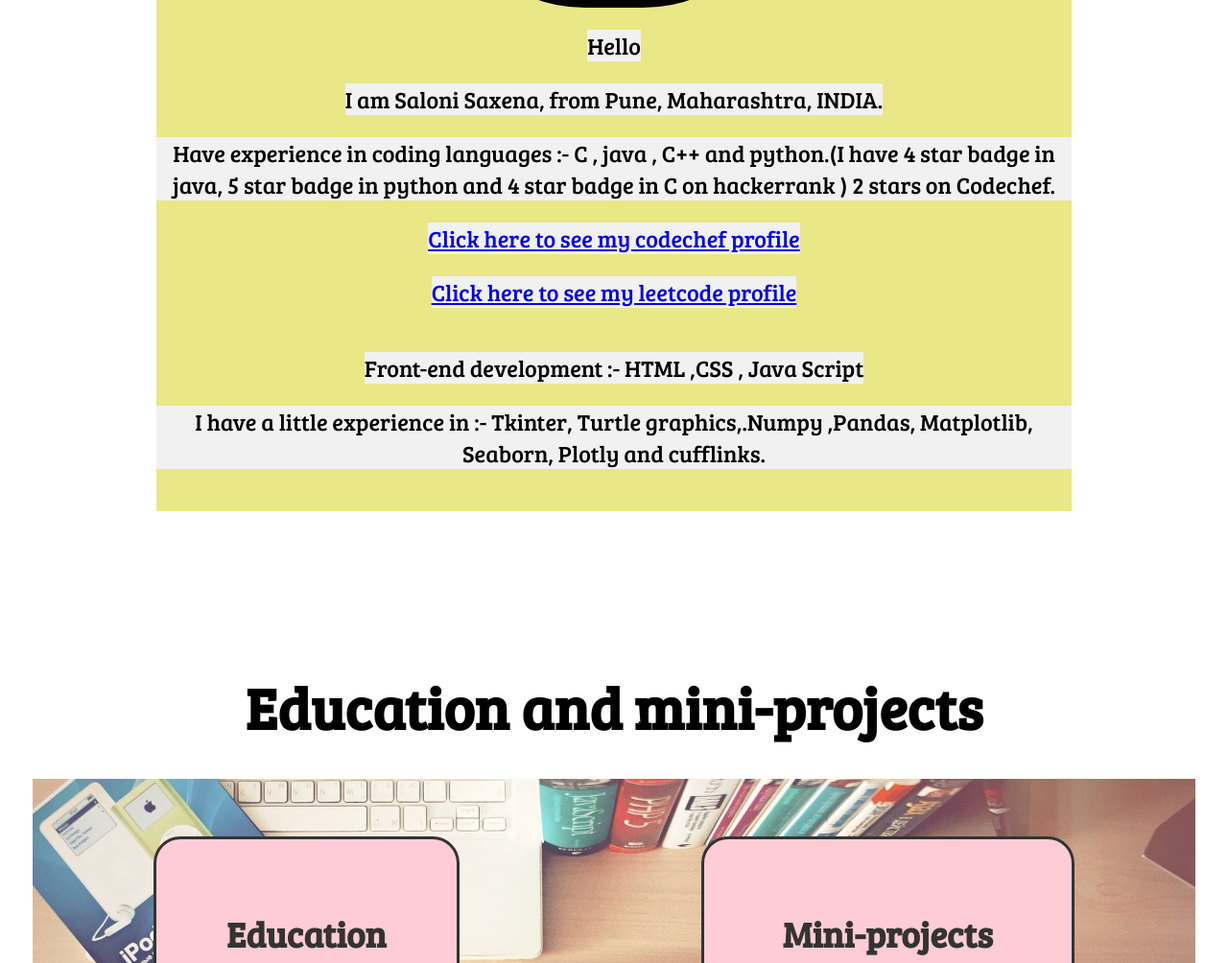
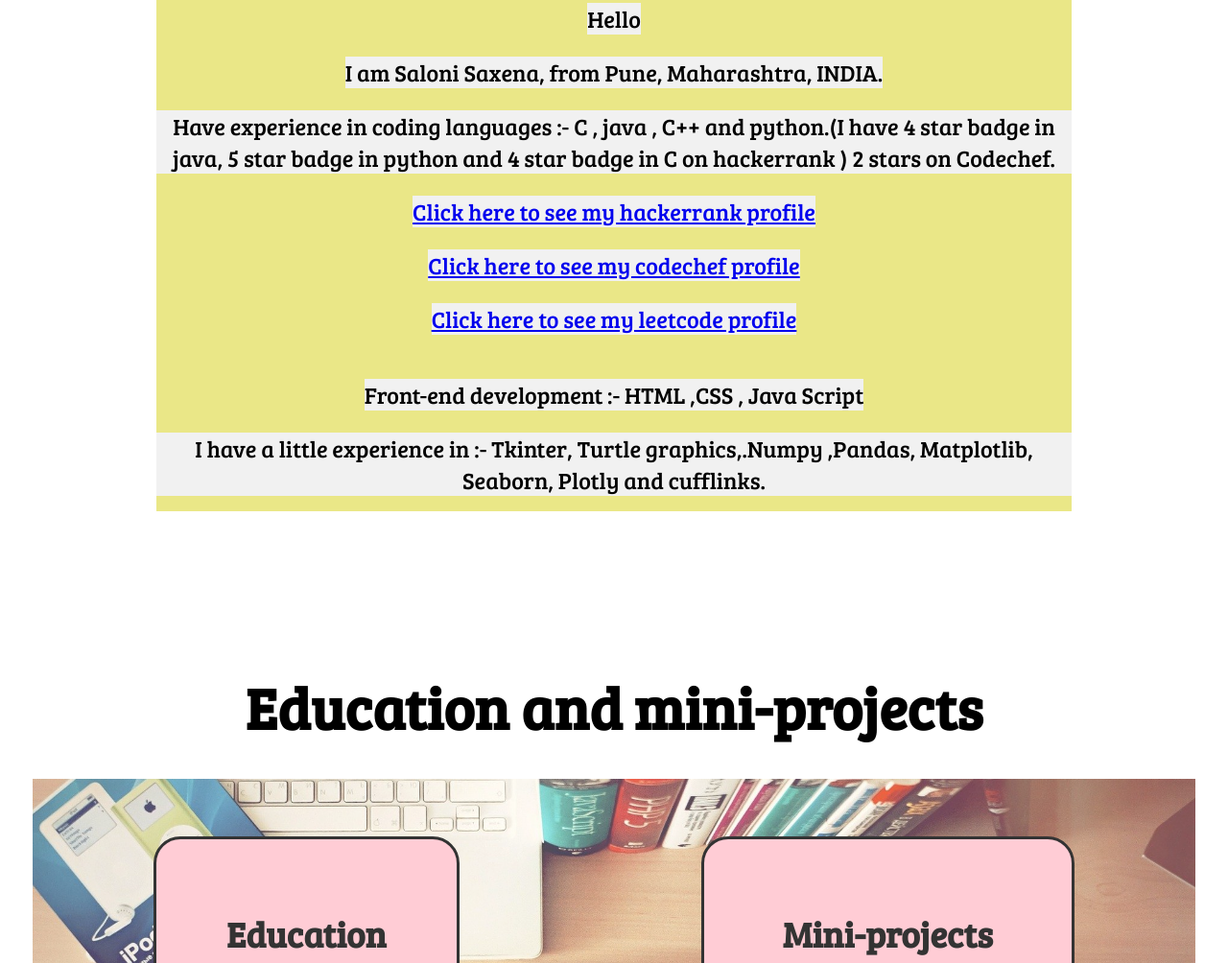
Before and after one commit to beingSaloni/.github.io, a plain HTML site: page index.html in a window 1280 px wide. Shown: the part 697-1701 px from the top of the page at 96% size. Drawn offline with Linux system fonts and the light colour scheme; a web font is replaced by a local one.

Commit message:
Update index.html

```diff
--- a/index.html
+++ b/index.html
@@ -35,6 +35,7 @@
         <!-- <button class="btn">Order Now</button> -->
         <p>
         Have   experience in coding  languages :- C , java , C++ and python.(I have  4 star badge in java, 5 star badge in python and  4 star badge in C on hackerrank  )  2 stars on Codechef.
+       <p><a href="  https://www.hackerrank.com/siddhi3a  " rel="stylesheet" target="to _blank">Click here to see my hackerrank profile</a>  </p>
         <p><a href="https://www.codechef.com/users/saloni_saxena " rel="stylesheet" target="to _blank">Click here to see my codechef profile</a>  </p>
         <p><a href ="https://leetcode.com/saloni_saxena_/" rel="stylesheet" target="to _blank"> Click here to see my leetcode profile</a></p>
     </p>
```
